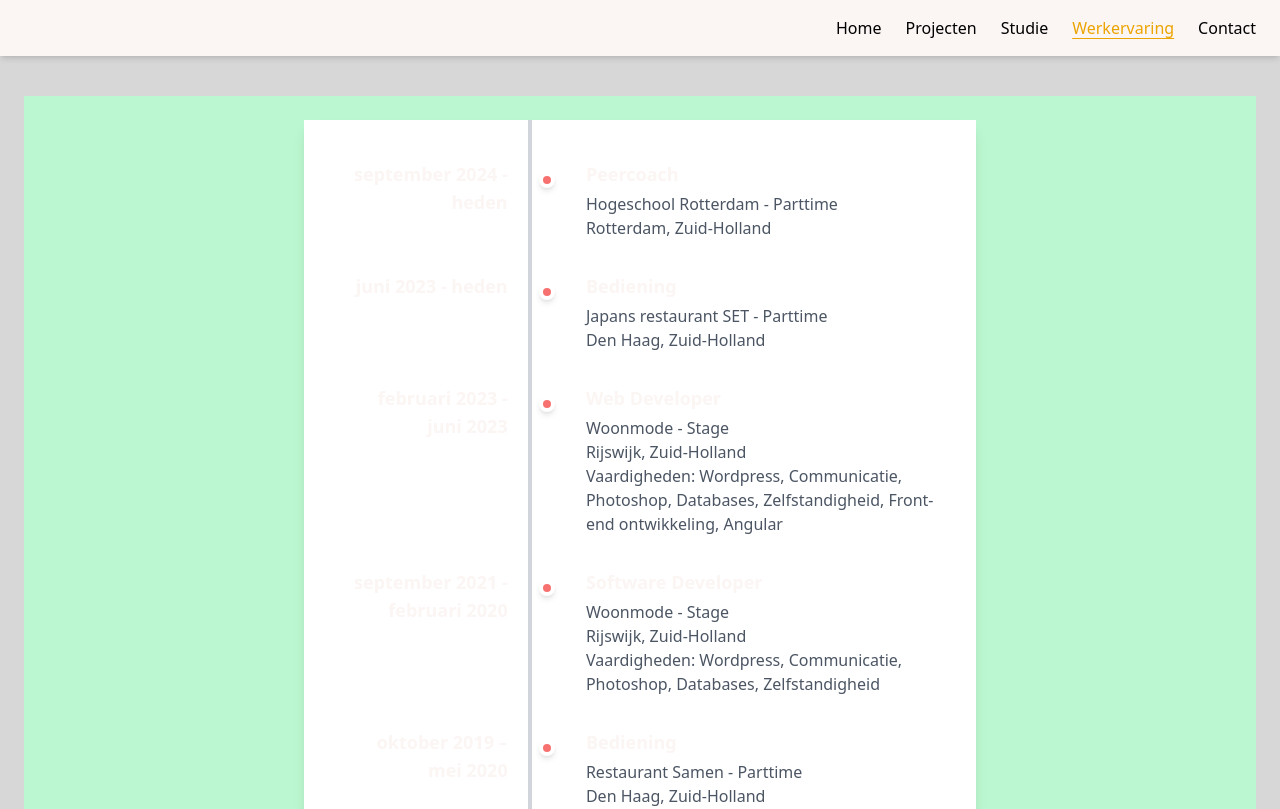
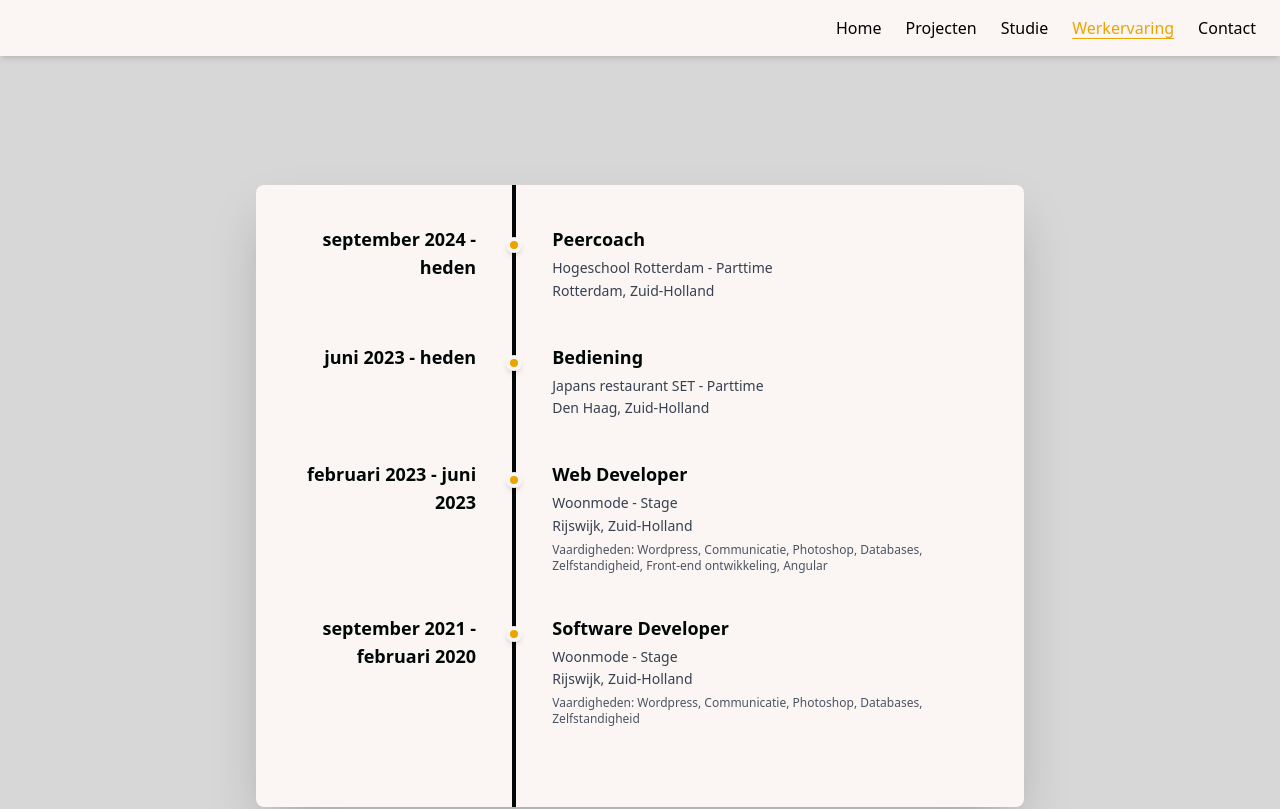
Before and after one commit to Chrisssss15/my-portfolio, a React (Vite) app: page /werk in a window 1280 px wide. Shown: the top 809 px of the page. Built offline with nearby package versions, Linux system fonts and the light colour scheme.

Commit message:
UPDATE WerkPage, change colour

```diff
--- a/src/assets/pages/Werk.jsx
+++ b/src/assets/pages/Werk.jsx
@@ -1,129 +1,194 @@
-import {Link, Outlet} from 'react-router';
-
-// function Werk() {
+// import {Link, Outlet} from 'react-router';
+//
+// // function Werk() {
+// //     return (
+// //         <div>
+// //             <header>
+// //             </header>
+// //             <main>
+// //                 <h1>Werk</h1>
+// //             </main>
+// //         </div>
+// //     );
+// // }
+// //
+// // export default Werk;
+// import React from "react";
+//
+// const Werk = () => {
 //     return (
-//         <div>
-//             <header>
-//             </header>
-//             <main>
-//                 <h1>Werk</h1>
-//             </main>
+//         <div className="flex justify-center items-center min-h-screen bg-green-200 p-6">
+//             <div className="max-w-2xl w-full bg-white p-10 shadow-lg relative">
+//                 <div className="absolute top-0 left-1/3 w-1 bg-gray-300 h-full"></div>
+//
+//                 {/* Zesde werkervaring */}
+//                 <div className="relative flex mb-8">
+//                     <div className="w-1/3 text-right pr-6">
+//                         <h3 className="text-lg font-semibold">september 2024 - heden</h3>
+//                     </div>
+//                     <div className="relative w-8 flex justify-center">
+//                         <div className="absolute top-3 w-4 h-4 bg-red-400 border-4 border-white rounded-full shadow-md"></div>
+//                     </div>
+//                     <div className="w-2/3 pl-6">
+//                         <p className="text-lg font-semibold">Peercoach</p>
+//                         <ul className="text-gray-600 list-none mt-1">
+//                             <li>Hogeschool Rotterdam - Parttime</li>
+//                             <li>Rotterdam, Zuid-Holland</li>
+//                         </ul>
+//                     </div>
+//                 </div>
+//
+//                 {/* Vijfde werkervaring */}
+//                 <div className="relative flex mb-8">
+//                     <div className="w-1/3 text-right pr-6">
+//                         <h3 className="text-lg font-semibold">juni 2023 - heden</h3>
+//                     </div>
+//                     <div className="relative w-8 flex justify-center">
+//                         <div className="absolute top-3 w-4 h-4 bg-red-400 border-4 border-white rounded-full shadow-md"></div>
+//                     </div>
+//                     <div className="w-2/3 pl-6">
+//                         <p className="text-lg font-semibold">Bediening</p>
+//                         <ul className="text-gray-600 list-none mt-1">
+//                             <li>Japans restaurant SET - Parttime</li>
+//                             <li>Den Haag, Zuid-Holland</li>
+//                         </ul>
+//                     </div>
+//                 </div>
+//
+//                 {/* Vierde werkervaring */}
+//                 <div className="relative flex mb-8">
+//                     <div className="w-1/3 text-right pr-6">
+//                         <h3 className="text-lg font-semibold">februari 2023 - juni 2023</h3>
+//                     </div>
+//                     <div className="relative w-8 flex justify-center">
+//                         <div className="absolute top-3 w-4 h-4 bg-red-400 border-4 border-white rounded-full shadow-md"></div>
+//                     </div>
+//                     <div className="w-2/3 pl-6">
+//                         <p className="text-lg font-semibold">Web Developer</p>
+//                         <ul className="text-gray-600 list-none mt-1">
+//                             <li>Woonmode - Stage</li>
+//                             <li>Rijswijk, Zuid-Holland</li>
+//                             <li>Vaardigheden: Wordpress, Communicatie, Photoshop, Databases, Zelfstandigheid, Front-end ontwikkeling, Angular</li>
+//                         </ul>
+//                     </div>
+//                 </div>
+//
+//                 {/* Derde werkervaring */}
+//                 <div className="relative flex mb-8">
+//                     <div className="w-1/3 text-right pr-6">
+//                         <h3 className="text-lg font-semibold">september 2021 - februari 2020</h3>
+//                     </div>
+//                     <div className="relative w-8 flex justify-center">
+//                         <div className="absolute top-3 w-4 h-4 bg-red-400 border-4 border-white rounded-full shadow-md"></div>
+//                     </div>
+//                     <div className="w-2/3 pl-6">
+//                         <p className="text-lg font-semibold">Software Developer</p>
+//                         <ul className="text-gray-600 list-none mt-1">
+//                             <li>Woonmode - Stage</li>
+//                             <li>Rijswijk, Zuid-Holland</li>
+//                             <li>Vaardigheden: Wordpress, Communicatie, Photoshop, Databases, Zelfstandigheid</li>
+//                         </ul>
+//                     </div>
+//                 </div>
+//
+//                 {/* Tweede werkervaring */}
+//                 <div className="relative flex mb-8">
+//                     <div className="w-1/3 text-right pr-6">
+//                         <h3 className="text-lg font-semibold">oktober 2019 – mei 2020</h3>
+//                     </div>
+//                     <div className="relative w-8 flex justify-center">
+//                         <div className="absolute top-3 w-4 h-4 bg-red-400 border-4 border-white rounded-full shadow-md"></div>
+//                     </div>
+//                     <div className="w-2/3 pl-6">
+//                         <p className="text-lg font-semibold">Bediening</p>
+//                         <ul className="text-gray-600 list-none mt-1">
+//                             <li>Restaurant Samen - Parttime</li>
+//                             <li>Den Haag, Zuid-Holland</li>
+//                         </ul>
+//                     </div>
+//                 </div>
+//
+//                 {/* Eerste werkervaring */}
+//                 <div className="relative flex mb-8">
+//                     <div className="w-1/3 text-right pr-6">
+//                         <h3 className="text-lg font-semibold">juni 2019 – juli 2019</h3>
+//                     </div>
+//                     <div className="relative w-8 flex justify-center">
+//                         <div className="absolute top-3 w-4 h-4 bg-red-400 border-4 border-white rounded-full shadow-md"></div>
+//                     </div>
+//                     <div className="w-2/3 pl-6">
+//                         <p className="text-lg font-semibold">Administratief medewerker</p>
+//                         <ul className="text-gray-600 list-none mt-1">
+//                             <li>De Chinese Brug - Stagair</li>
+//                             <li>Den Haag, Zuid-Holland</li>
+//                         </ul>
+//                     </div>
+//                 </div>
+//             </div>
 //         </div>
 //     );
-// }
+// };
 //
 // export default Werk;
+
+
 import React from "react";
 
 const Werk = () => {
     return (
-        <div className="flex justify-center items-center min-h-screen bg-green-200 p-6">
-            <div className="max-w-2xl w-full bg-white p-10 shadow-lg relative">
-                <div className="absolute top-0 left-1/3 w-1 bg-gray-300 h-full"></div>
+        <div className="flex justify-center items-center min-h-screen bg-[#D7D7D7] p-6">
+            <div className="max-w-3xl w-full bg-[#FBF5F3] text-[#000807] p-10 shadow-2xl rounded-lg relative">
+                <div className="absolute top-0 left-1/3 w-1 bg-[#000807] h-full"></div>
 
-                {/* Zesde werkervaring */}
-                <div className="relative flex mb-8">
+                {/* Werkervaring entries */}
+                {[
+                    {
+                        periode: "september 2024 - heden",
+                        functie: "Peercoach",
+                        bedrijf: "Hogeschool Rotterdam - Parttime",
+                        locatie: "Rotterdam, Zuid-Holland",
+                    },
+                    {
+                        periode: "juni 2023 - heden",
+                        functie: "Bediening",
+                        bedrijf: "Japans restaurant SET - Parttime",
+                        locatie: "Den Haag, Zuid-Holland",
+                    },
+                    {
+                        periode: "februari 2023 - juni 2023",
+                        functie: "Web Developer",
+                        bedrijf: "Woonmode - Stage",
+                        locatie: "Rijswijk, Zuid-Holland",
+                        skills: "Wordpress, Communicatie, Photoshop, Databases, Zelfstandigheid, Front-end ontwikkeling, Angular"
+                    },
+                    {
+                        periode: "september 2021 - februari 2020",
+                        functie: "Software Developer",
+                        bedrijf: "Woonmode - Stage",
+                        locatie: "Rijswijk, Zuid-Holland",
+                        skills: "Wordpress, Communicatie, Photoshop, Databases, Zelfstandigheid"
+                    },
+
+                ].map((werk, index) => (
+                    <div className="relative flex mb-10" key={index}>
                         <div className="w-1/3 text-right pr-6">
-                        <h3 className="text-lg font-semibold">september 2024 - heden</h3>
+                            <h3 className="text-sm md:text-lg font-semibold">{werk.periode}</h3>
                         </div>
                         <div className="relative w-8 flex justify-center">
-                        <div className="absolute top-3 w-4 h-4 bg-red-400 border-4 border-white rounded-full shadow-md"></div>
+                            <div className="absolute top-3 w-4 h-4 bg-[#ECA400] border-4 border-[#FBF5F3] rounded-full shadow-md"></div>
                         </div>
-                    <div className="w-2/3 pl-6">
-                        <p className="text-lg font-semibold">Peercoach</p>
-                        <ul className="text-gray-600 list-none mt-1">
-                            <li>Hogeschool Rotterdam - Parttime</li>
-                            <li>Rotterdam, Zuid-Holland</li>
+                        <div className="w-3/4 pl-6">
+                            <p className="text-md md:text-lg font-semibold">{werk.functie}</p>
+                            <ul className="text-sm text-gray-700 list-none mt-1 leading-relaxed">
+                                <li>{werk.bedrijf}</li>
+                                <li>{werk.locatie}</li>
+                                {werk.skills && (
+                                    <li className="mt-1 text-xs text-gray-600">Vaardigheden: {werk.skills}</li>
+                                )}
                             </ul>
                         </div>
                     </div>
-
-                {/* Vijfde werkervaring */}
-                <div className="relative flex mb-8">
-                    <div className="w-1/3 text-right pr-6">
-                        <h3 className="text-lg font-semibold">juni 2023 - heden</h3>
-                    </div>
-                    <div className="relative w-8 flex justify-center">
-                        <div className="absolute top-3 w-4 h-4 bg-red-400 border-4 border-white rounded-full shadow-md"></div>
-                    </div>
-                    <div className="w-2/3 pl-6">
-                        <p className="text-lg font-semibold">Bediening</p>
-                        <ul className="text-gray-600 list-none mt-1">
-                            <li>Japans restaurant SET - Parttime</li>
-                            <li>Den Haag, Zuid-Holland</li>
-                        </ul>
-                    </div>
-                </div>
-
-                {/* Vierde werkervaring */}
-                <div className="relative flex mb-8">
-                    <div className="w-1/3 text-right pr-6">
-                        <h3 className="text-lg font-semibold">februari 2023 - juni 2023</h3>
-                    </div>
-                    <div className="relative w-8 flex justify-center">
-                        <div className="absolute top-3 w-4 h-4 bg-red-400 border-4 border-white rounded-full shadow-md"></div>
-                    </div>
-                    <div className="w-2/3 pl-6">
-                        <p className="text-lg font-semibold">Web Developer</p>
-                        <ul className="text-gray-600 list-none mt-1">
-                            <li>Woonmode - Stage</li>
-                            <li>Rijswijk, Zuid-Holland</li>
-                            <li>Vaardigheden: Wordpress, Communicatie, Photoshop, Databases, Zelfstandigheid, Front-end ontwikkeling, Angular</li>
-                        </ul>
-                    </div>
-                </div>
-
-                {/* Derde werkervaring */}
-                <div className="relative flex mb-8">
-                    <div className="w-1/3 text-right pr-6">
-                        <h3 className="text-lg font-semibold">september 2021 - februari 2020</h3>
-                    </div>
-                    <div className="relative w-8 flex justify-center">
-                        <div className="absolute top-3 w-4 h-4 bg-red-400 border-4 border-white rounded-full shadow-md"></div>
-                    </div>
-                    <div className="w-2/3 pl-6">
-                        <p className="text-lg font-semibold">Software Developer</p>
-                        <ul className="text-gray-600 list-none mt-1">
-                            <li>Woonmode - Stage</li>
-                            <li>Rijswijk, Zuid-Holland</li>
-                            <li>Vaardigheden: Wordpress, Communicatie, Photoshop, Databases, Zelfstandigheid</li>
-                        </ul>
-                    </div>
-                </div>
-
-                {/* Tweede werkervaring */}
-                <div className="relative flex mb-8">
-                    <div className="w-1/3 text-right pr-6">
-                        <h3 className="text-lg font-semibold">oktober 2019 – mei 2020</h3>
-                    </div>
-                    <div className="relative w-8 flex justify-center">
-                        <div className="absolute top-3 w-4 h-4 bg-red-400 border-4 border-white rounded-full shadow-md"></div>
-                    </div>
-                    <div className="w-2/3 pl-6">
-                        <p className="text-lg font-semibold">Bediening</p>
-                        <ul className="text-gray-600 list-none mt-1">
-                            <li>Restaurant Samen - Parttime</li>
-                            <li>Den Haag, Zuid-Holland</li>
-                        </ul>
-                    </div>
-                </div>
-
-                {/* Eerste werkervaring */}
-                <div className="relative flex mb-8">
-                    <div className="w-1/3 text-right pr-6">
-                        <h3 className="text-lg font-semibold">juni 2019 – juli 2019</h3>
-                    </div>
-                    <div className="relative w-8 flex justify-center">
-                        <div className="absolute top-3 w-4 h-4 bg-red-400 border-4 border-white rounded-full shadow-md"></div>
-                    </div>
-                    <div className="w-2/3 pl-6">
-                        <p className="text-lg font-semibold">Administratief medewerker</p>
-                        <ul className="text-gray-600 list-none mt-1">
-                            <li>De Chinese Brug - Stagair</li>
-                            <li>Den Haag, Zuid-Holland</li>
-                        </ul>
-                    </div>
-                </div>
+                ))}
             </div>
         </div>
     );
```
Lines whose indentation alone changed are shown as unchanged.
